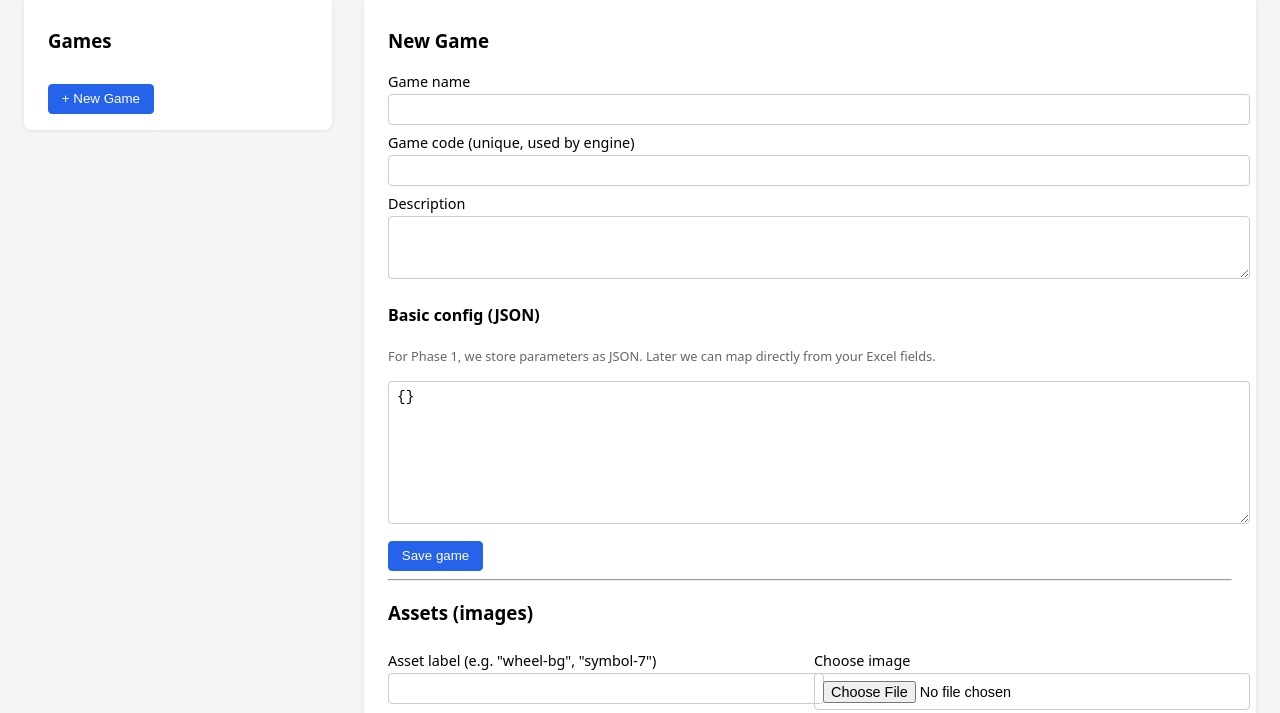
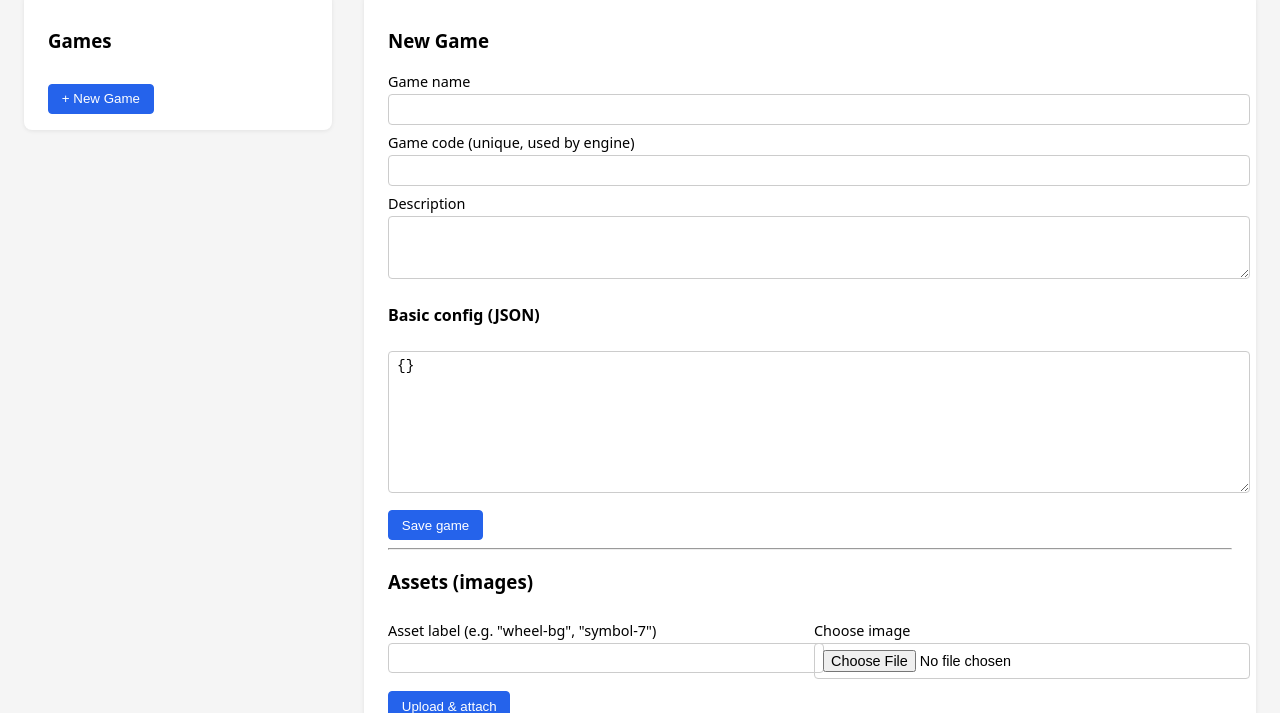
Before and after one commit to decomubi/config-maker, a website: page index.html in a window 1280 px wide. Shown: the part 111-824 px from the top of the page. Drawn offline with Linux system fonts and the light colour scheme; no server answers.

Commit message:
Update index.html

```diff
--- a/index.html
+++ b/index.html
@@ -55,7 +55,6 @@
 
       <h4>Basic config (JSON)</h4>
       <p class="small">
-        For Phase 1, we store parameters as JSON. Later we can map directly from your Excel fields.
       </p>
       <textarea id="game-config" rows="8">{}</textarea>
 
```
